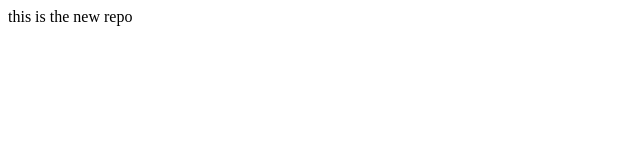
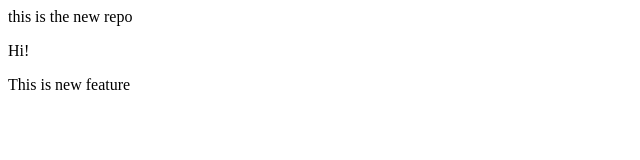
Before and after one commit to purvirastogi07/LocalRepo, a plain HTML site: page index.html in a window 1280 px wide. Shown: the whole page, without its empty margins (0-640 px from the left). Drawn offline with Linux system fonts and the light colour scheme.

Commit message:
Adding new feaature

```diff
--- a/index.html
+++ b/index.html
@@ -1 +1,3 @@
 <p> this is the new repo</p>
+<p>Hi!</p>
+<P>This is new feature</P>
```
